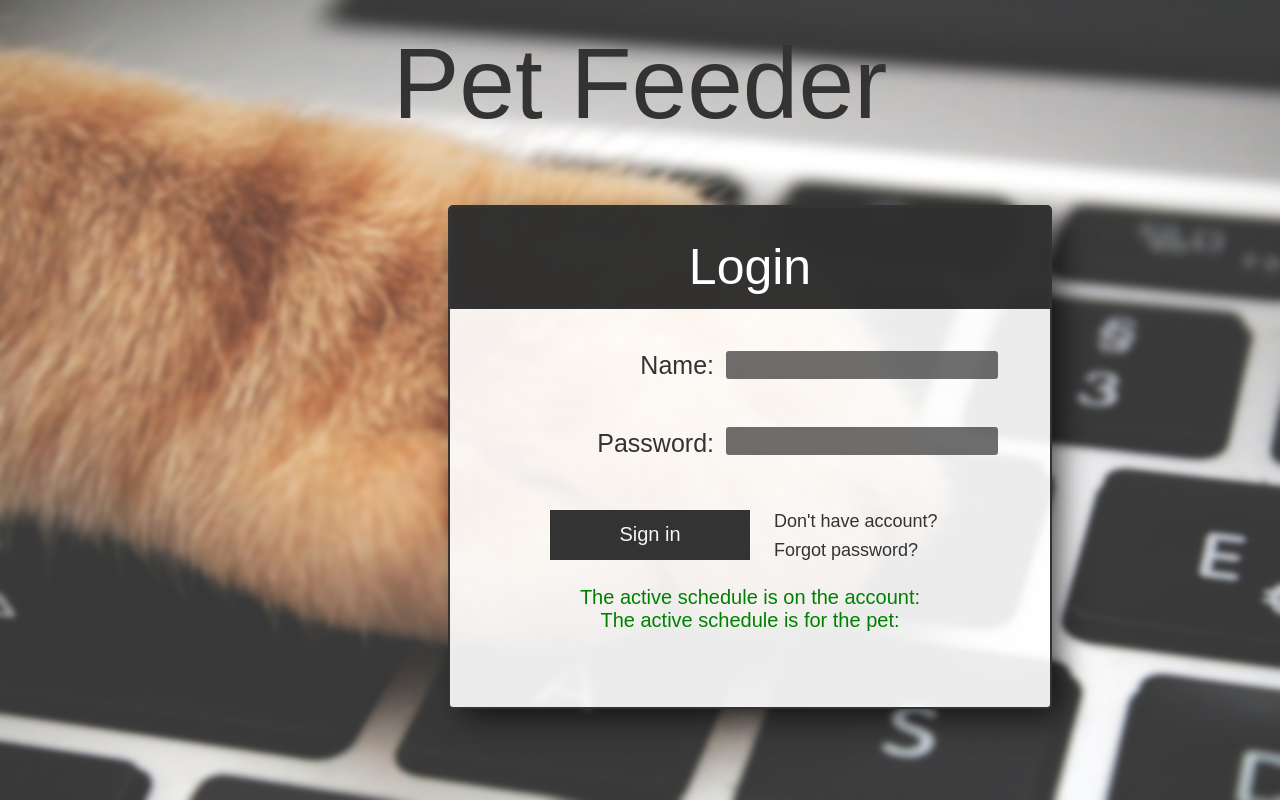
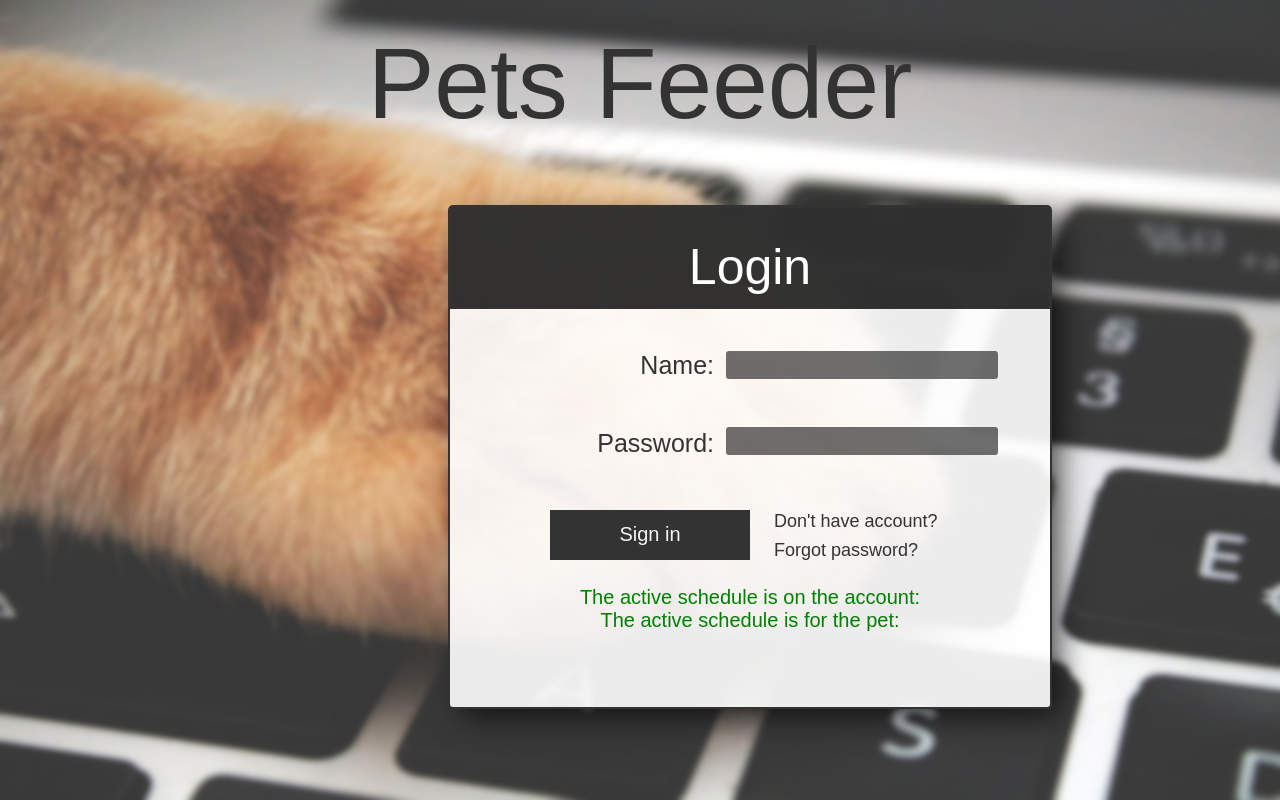
Before and after one commit to AlutkaG/PetFeeder, a React (Create React App) app: page /login in a window 1280 px wide. Built offline with nearby package versions, Linux system fonts and the light colour scheme; no server answers; the HTML template or start-up script is replaced by a standard one.

Commit message:
change pet to pets in login

```diff
--- a/src/components/ForgotPassword/ForgotPassword.js
+++ b/src/components/ForgotPassword/ForgotPassword.js
@@ -69,7 +69,7 @@ function ForgotPassword() {
 	});
 	return (
 		<div className='loginBody'>
-			<div className='appNameLogin'>Pet Feeder</div>
+			<div className='appNameLogin'>Pets Feeder</div>
 			<div className='FPBox'>
 				<div className='changePswdName'>Change Password</div>
 				<Formik
--- a/src/components/Login/Login.js
+++ b/src/components/Login/Login.js
@@ -81,7 +81,7 @@ function Login() {
 
 	return (
 		<div className='loginBody'>
-			<div className='appNameLogin'>Pet Feeder</div>
+			<div className='appNameLogin'>Pets Feeder</div>
 			<div className='loginBox'>
 				<div className='loginTitle'>Login</div>
 				<Formik
--- a/src/components/Navbar/Navbar.js
+++ b/src/components/Navbar/Navbar.js
@@ -99,7 +99,7 @@ const Navbar = (props) => {
 						</p>
 						<Link to='/myPets'>My pets </Link>
 						<Link to='/dailyReport'>Daily Report</Link>
-						<Link to='#'>About </Link>
+
 						<button
 							style={{
 								width: "40px",
--- a/src/components/Register/Register.js
+++ b/src/components/Register/Register.js
@@ -67,7 +67,7 @@ const Register = () => {
 
 	return (
 		<div className='loginBody'>
-			<div className='appNameLogin'>Pet Feeder</div>
+			<div className='appNameLogin'>Pets Feeder</div>
 			<div className='registerBox'>
 				<div className='loginTitle'>Registration</div>
 				<Formik
--- a/src/components/SideNavbar/SideNavbar.js
+++ b/src/components/SideNavbar/SideNavbar.js
@@ -42,7 +42,7 @@ const SideNavbar = (props) => {
 		<div className='sidenav'>
 			<Link to='/myPets'>My Pets</Link>
 			<Link to='/dailyReport'>Daily Report</Link>
-			<Link to='#'>About</Link>
+
 			<button
 				style={{
 					width: "40px",
```
Also changed, not shown: 1 other file (tests, documents, lock files or other folders).
